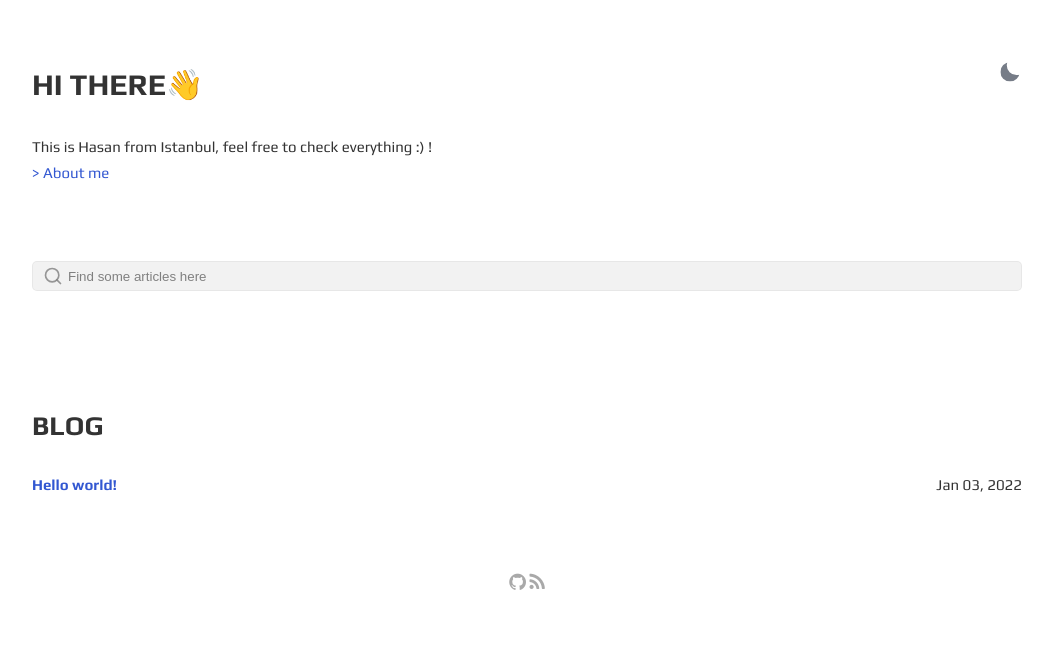
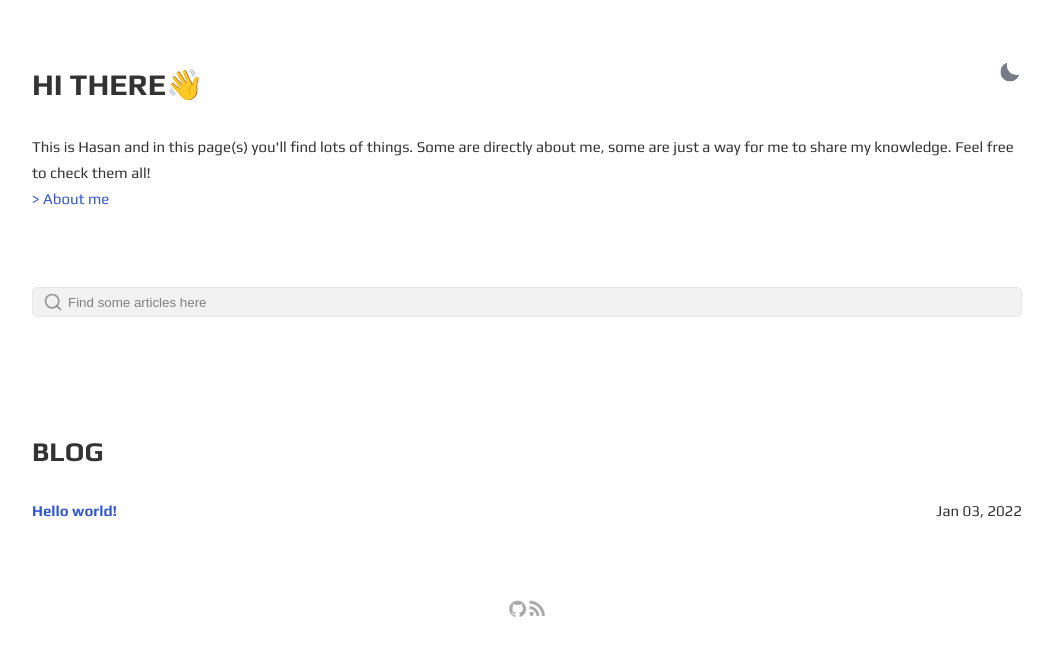
Before and after one commit to Eruimdas/Eruimdas.github.io, a Jekyll site: the page built from index.html, in a window 1280 px wide. Shown: the top 656 px of the page, without its empty margins (113-1166 px from the left). Built offline with Jekyll 4.4.1, drawn with Linux system fonts in a browser that asks for light colours.

Commit message:
Updated: tag folders.

```diff
--- a/_config.yml
+++ b/_config.yml
@@ -1,7 +1,7 @@
 site: eruimdas
 title: Hasan Kemik
 greetings: Hi there👋
-description: This is Hasan from Istanbul, feel free to check everything :) !
+description: This is Hasan and in this page(s) you'll find lots of things. Some are directly about me, some are just a way for me to share my knowledge.  Feel free to check them all!
 lang: en-US
 timezone:  Europe/Istanbul
 repo: https://github.com/eruimdas/eruimdas.github.io # site repo [optional]
@@ -10,7 +10,7 @@ discus-identifier: # replace with your disqus shortname
 
 author:
   name: hasankemik
-  bio: just a minimalist, personal blog
+  bio: A minimal blog, where Hasan likes to write about anything ;)
   userpicture: https://res.cloudinary.com/eruimdas-github-io/image/upload/ar_1:1,b_rgb:262c35,bo_3px_solid_rgb:000000,c_fill,g_xy_center,q_100,r_max,w_1000,x_0,y_500/a_0/v1640899539/HasanKemik_a2w3sa.jpg
   username: eruimdas
   github: Eruimdas
--- a/tag/coding/index.html
+++ /dev/null
@@ -1,4 +0,0 @@
----
-layout: tag
-tag: coding
----
--- a/tag/css/index.html
+++ /dev/null
@@ -1,4 +0,0 @@
----
-layout: tag
-tag: css
----
--- a/tag/jekyll/index.html
+++ /dev/null
@@ -1,4 +0,0 @@
----
-layout: tag
-tag: jekyll
----
--- a/tag/netlify/index.html
+++ /dev/null
@@ -1,4 +0,0 @@
----
-layout: tag
-tag: netlify
----
--- a/tag/security/index.html
+++ /dev/null
@@ -1,4 +0,0 @@
----
-layout: tag
-tag: security
----
--- a/tag/seo/index.html
+++ /dev/null
@@ -1,4 +0,0 @@
----
-layout: tag
-tag: seo
----
--- a/tag/typography/index.html
+++ /dev/null
@@ -1,4 +0,0 @@
----
-layout: tag
-tag: typography
----
--- a/tag/wordpress/index.html
+++ /dev/null
@@ -1,4 +0,0 @@
----
-layout: tag
-tag: wordpress
----
```
